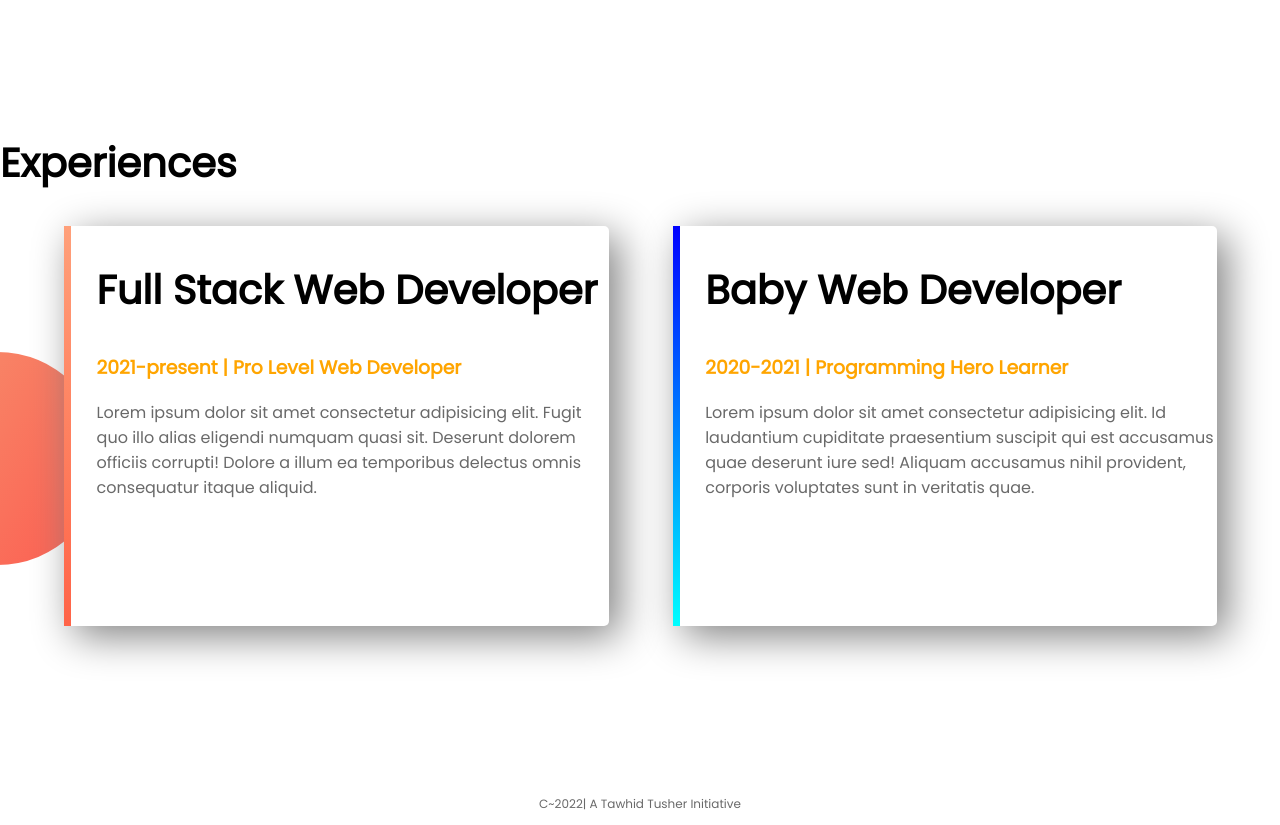
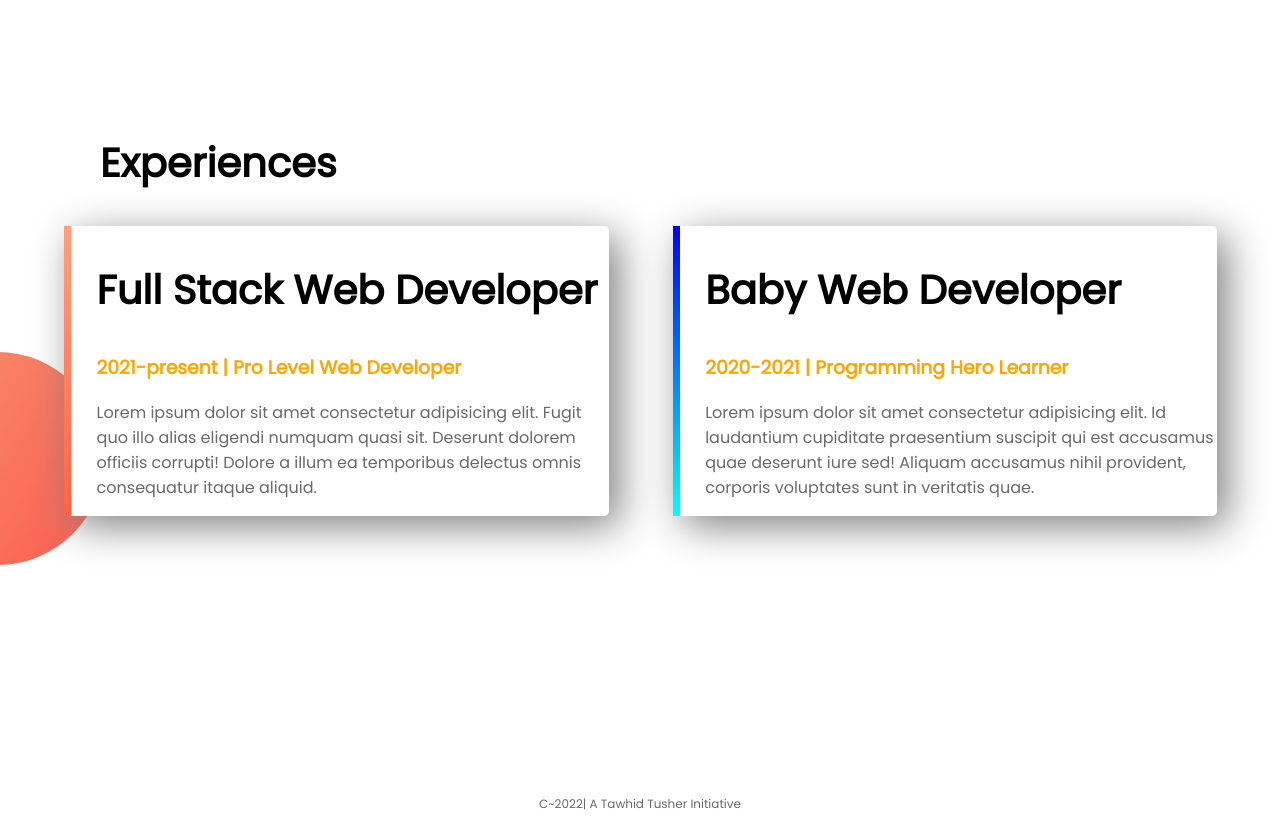
Before and after one commit to MdTouhidulIslam117/web-portfolio, a plain HTML site: page index.html in a window 1280 px wide. Shown: the part 1200-2025 px from the top of the page. Drawn offline with Linux system fonts and the light colour scheme.

Commit message:
finally done

```diff
--- a/index.html
+++ b/index.html
@@ -35,7 +35,8 @@
         </div>
     </section>
     <section class="experience-area">
-        <h2>Experiences</h2>
+        <h2 id="experience-header">Experiences</h2>
+        <div class="experience-item">
             <div id="full-stack" class="half-width single-experience">
                 <h2>Full Stack Web Developer</h2>
                 <h3 class="orange-highlight">2021-present | Pro Level Web Developer</h3>
@@ -47,6 +48,7 @@
                 <h3 class="orange-highlight">2020-2021 | Programming Hero Learner</h3>
                 <p>Lorem ipsum dolor sit amet consectetur adipisicing elit. Id laudantium cupiditate praesentium suscipit qui est accusamus quae deserunt iure sed! Aliquam accusamus nihil provident, corporis voluptates sunt in veritatis quae.</p>
             </div>
+        </div>
     </section>
     <footer>
         <p>C~2022| A Tawhid Tusher Initiative</p>
--- a/style.css
+++ b/style.css
@@ -21,7 +21,7 @@ p{
    padding-left: 2%;
 }
 .half-width img{
-    width: 100%;
+    width: 80%;
 }
 .top-banner{
     background-image: url("images/top-banner.png");
@@ -49,10 +49,16 @@ section{
     background-repeat: no-repeat;
     background-position: left;
 }
+.experience-item{
+    display: flex;
+}
+#experience-header{
+    padding-left: 100px;
+}
 .single-experience{
     box-shadow: 10px 10px 40px gray;
     border-radius: 5px;
-    height: 80%;
+    height: 100%;
     background-color: white;
 }
 #full-stack{
```
